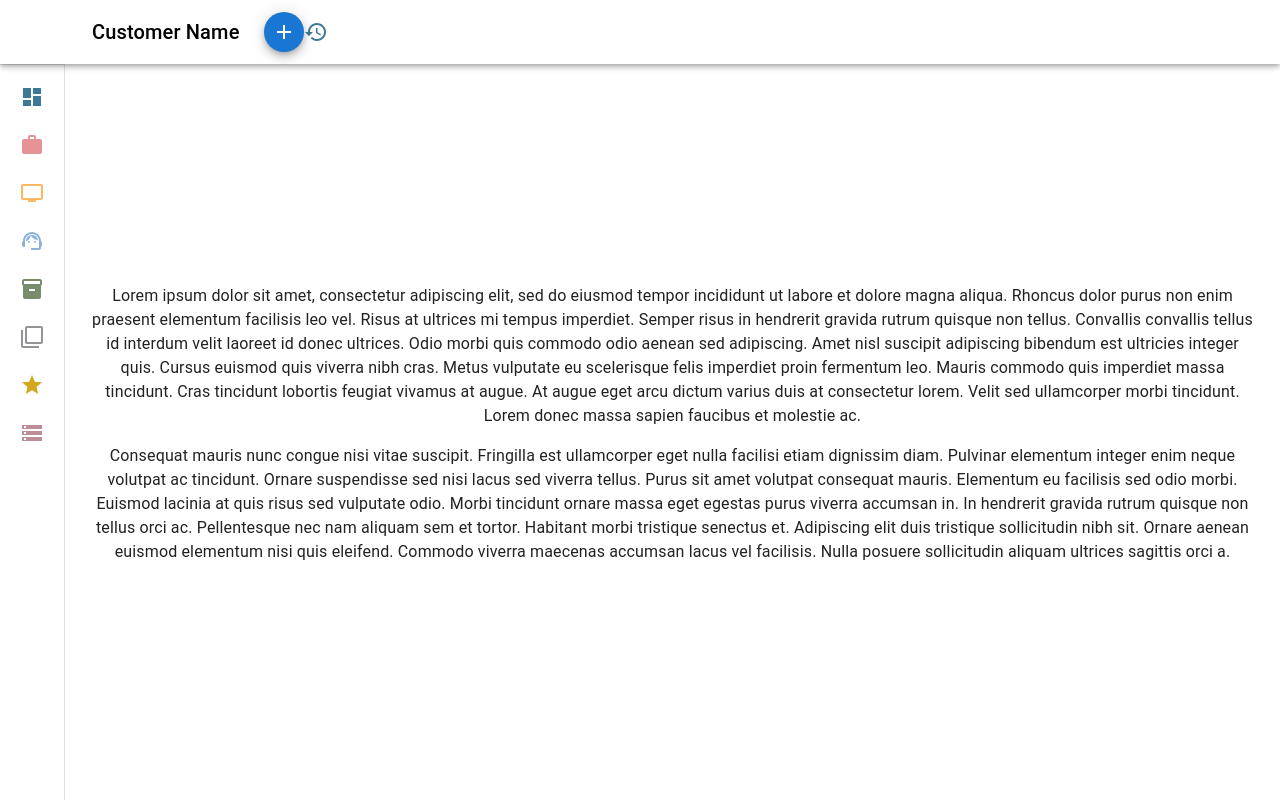
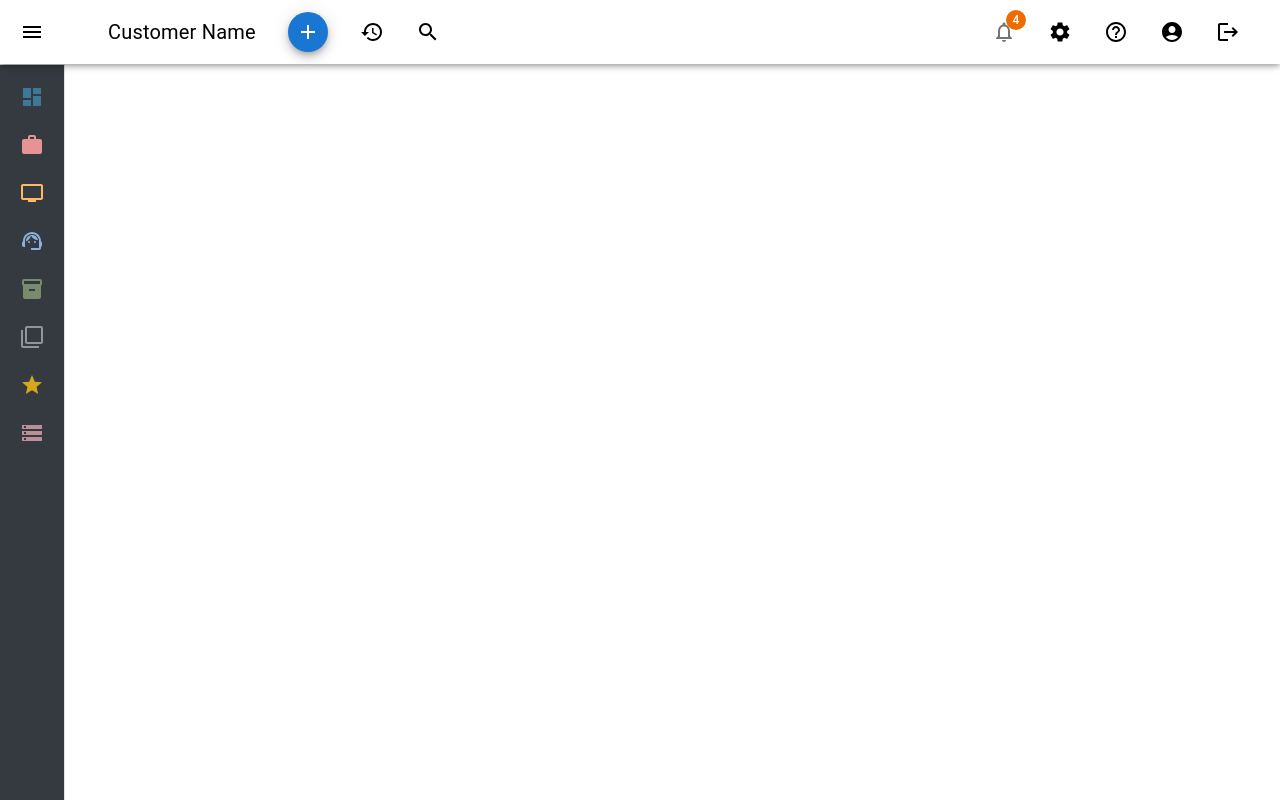
Before and after one commit to hanh0501/knowledge_base, a React (Create React App) app in the folder knowledgebaseuiux/: page / in a window 1280 px wide. Built offline with nearby package versions, Linux system fonts and the light colour scheme.

Commit message:
- Fix left nav bar - Create header

```diff
--- a/knowledgebaseuiux/src/knowledge/knowledge.css
+++ b/knowledgebaseuiux/src/knowledge/knowledge.css
@@ -0,0 +1,18 @@
+.menutobottompbar{
+    background-color: #343A40;
+    height: 100%;
+    color: white;
+}
+
+.menutopbar{
+    background-color: #131619;
+}
+
+
+.menuicon1{
+    color: black;
+}
+
+.menuicon2{
+    color: white;
+}
--- a/knowledgebaseuiux/src/knowledge/knowledge.js
+++ b/knowledgebaseuiux/src/knowledge/knowledge.js
@@ -27,6 +27,14 @@ import SearchIcon from '@mui/icons-material/Search';
 import Fab from '@mui/material/Fab';
 import HistoryIcon from '@mui/icons-material/History';
 import AddIcon from '@mui/icons-material/Add';
+import Item from '@mui/material/ListItem';
+import Grid from '@mui/material/Grid';
+import Badge from '@mui/material/Badge';
+import NotificationsNoneIcon from '@mui/icons-material/NotificationsNone';
+import SettingsIcon from '@mui/icons-material/Settings';
+import HelpOutlineIcon from '@mui/icons-material/HelpOutline';
+import LogoutIcon from '@mui/icons-material/Logout';
+import AccountCircleIcon from '@mui/icons-material/AccountCircle';
 
 
 const drawerWidth = 240;
@@ -109,7 +117,7 @@ function Knowledge() {
   };
 
   return (
-    <Box sx={{ display: 'flex' }}>
+    <Box sx={{ display: 'flex' }} >
       <CssBaseline />
       <AppBar style={StyleApply.Customer} position="fixed" open={open}>
         <Toolbar >
@@ -123,28 +131,83 @@ function Knowledge() {
               ...(open && { display: 'none' }),
             }}
           >
-            <MenuIcon />
+            <MenuIcon className="menuicon1"/>
           </IconButton>
-          <Typography color="black" variant="h6" noWrap component="div">
-          Customer Name
-          </Typography>
-          <Toolbar>
-            <Fab size="small" color="primary" aria-label="add">
+          <Box  sx={{ flexGrow: 1 }}>
+            <Grid justifyContent="flex-start" alignItems="center" direction="row" container>
+            <Grid>
+              <Item>
+                <Typography  color="black" fontSize="15pt" noWrap component="div">
+                Customer Name
+                </Typography>
+              </Item>
+            </Grid>
+            <Grid  >
+              <Item>
+                <Fab size="small" color="primary" aria-label="add">
                 <AddIcon />
-            </Fab>
-            <HistoryIcon style={StyleApply.DashboardIcon}/>
-          </Toolbar>
+                </Fab>
+              </Item>
+            </Grid>
+            <Grid  >
+              <Item>
+                <HistoryIcon style={StyleApply.MenuIcon}/>
+              </Item>
+            </Grid>
+            <Grid   >
+              <Item>
+                <SearchIcon style={StyleApply.MenuIcon}/>
+              </Item>
+            </Grid>
+          </Grid>
+          </Box>
+          <Box >
+            <Grid justifyContent="flex-start" alignItems="center" direction="row" container>
+            <Grid>
+              <Item>
+                <Badge badgeContent={4} color="warning">
+                    <NotificationsNoneIcon color="action" />
+                </Badge>
+              </Item>
+            </Grid>
+            <Grid  >
+              <Item>
+                <SettingsIcon style={StyleApply.MenuIcon}/>
+              </Item>
+            </Grid>
+            <Grid  >
+              <Item>
+                <HelpOutlineIcon style={StyleApply.MenuIcon}/>
+              </Item>
+            </Grid>
+            <Grid   >
+              <Item>
+                <AccountCircleIcon style={StyleApply.MenuIcon}/>
+              </Item>
+            </Grid>
+            <Grid   >
+              <Item>
+                <LogoutIcon style={StyleApply.MenuIcon}/>
+              </Item>
+            </Grid>
+          </Grid>
+          </Box>
+
         </Toolbar>
 
       </AppBar>
       <Drawer variant="permanent" open={open}>
-        <DrawerHeader>
+        <DrawerHeader className="menutopbar">
+        <Typography style={StyleApply.Hanbiro}>
+          Hanbiro
+          </Typography>
+          <Typography  style={StyleApply.CRM}>CRM</Typography>
           <IconButton onClick={handleDrawerClose}>
-          <MenuIcon />
+          <MenuIcon className="menuicon2"/>
           </IconButton>
         </DrawerHeader>
         <Divider />
-        <List>
+        <List className="menutobottompbar">
           {['Dashboard', 'My Work', 'Desk', 'Customer', 'Product', 'Demo Page', 'Favourites', 'My Works'].map((text, index) => (
             <ListItem key={text} disablePadding sx={{ display: 'block' }}>
               <ListItemButton
@@ -185,7 +248,7 @@ function Knowledge() {
           ))}
         </List>
       </Drawer>
-      <Box component="main" sx={{ flexGrow: 1, p: 3 }}>
+      {/* <Box >
         <DrawerHeader />
         <Typography paragraph>
           Lorem ipsum dolor sit amet, consectetur adipiscing elit, sed do eiusmod
@@ -214,7 +277,7 @@ function Knowledge() {
           eleifend. Commodo viverra maecenas accumsan lacus vel facilisis. Nulla
           posuere sollicitudin aliquam ultrices sagittis orci a.
         </Typography>
-      </Box>
+      </Box> */}
     </Box>
   );
 }
@@ -247,6 +310,22 @@ const StyleApply = {
     Customer:{
         background: "white",
      },
+    MenuIcon:{
+      color: "black",
+    },
+    Hanbiro:{
+      color: "#FFF3E0",
+      fontSize: 25,
+      fontWeight: 700,
+
+    },
+    CRM:{
+      color: "white",
+      marginRight: 30,
+      fontSize: 10,
+      paddingTop: 9,
+    },
+
 }
 
 
```
